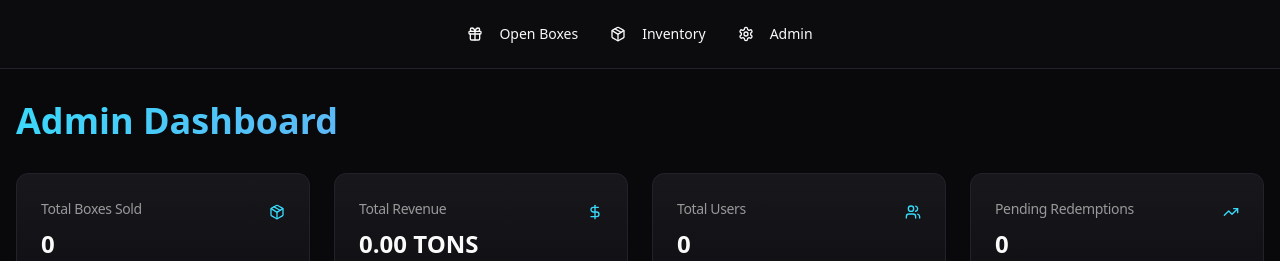
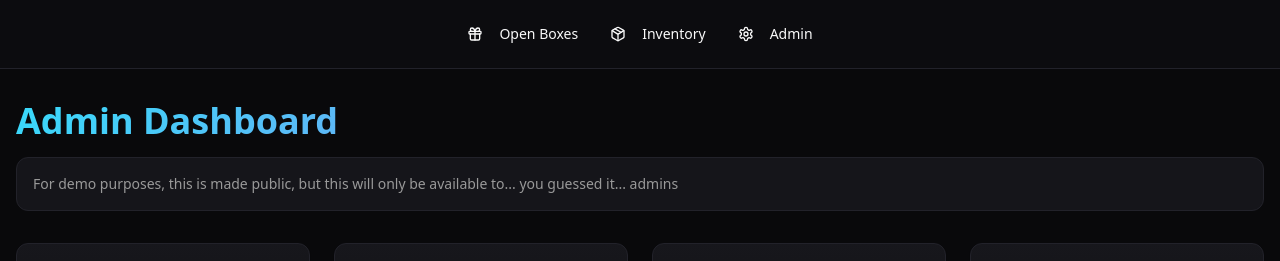
Before and after one commit to itzsihui/poke-stash, a React (Vite) app: page /admin in a window 1280 px wide. Shown: the top 261 px of the page. Built offline with nearby package versions, Linux system fonts and the light colour scheme; no server answers; the database is empty; the HTML template or start-up script is replaced by a standard one.

Commit message:
Add note to dashboard

```diff
--- a/src/pages/Admin.tsx
+++ b/src/pages/Admin.tsx
@@ -109,9 +109,16 @@ const Admin = () => {
       <Navbar />
       <div className="container mx-auto px-4 py-8">
         <div className="space-y-8">
-          <h1 className="text-4xl font-bold bg-gradient-primary bg-clip-text text-transparent">
-            Admin Dashboard
-          </h1>
+          <div className="space-y-4">
+            <h1 className="text-4xl font-bold bg-gradient-primary bg-clip-text text-transparent">
+              Admin Dashboard
+            </h1>
+            <div className="bg-muted/50 border border-border rounded-lg p-4">
+              <p className="text-sm text-muted-foreground">
+                For demo purposes, this is made public, but this will only be available to... you guessed it... admins
+              </p>
+            </div>
+          </div>
 
           <div className="grid grid-cols-1 md:grid-cols-2 lg:grid-cols-4 gap-6">
             <Card className="bg-gradient-card border-border">
```
